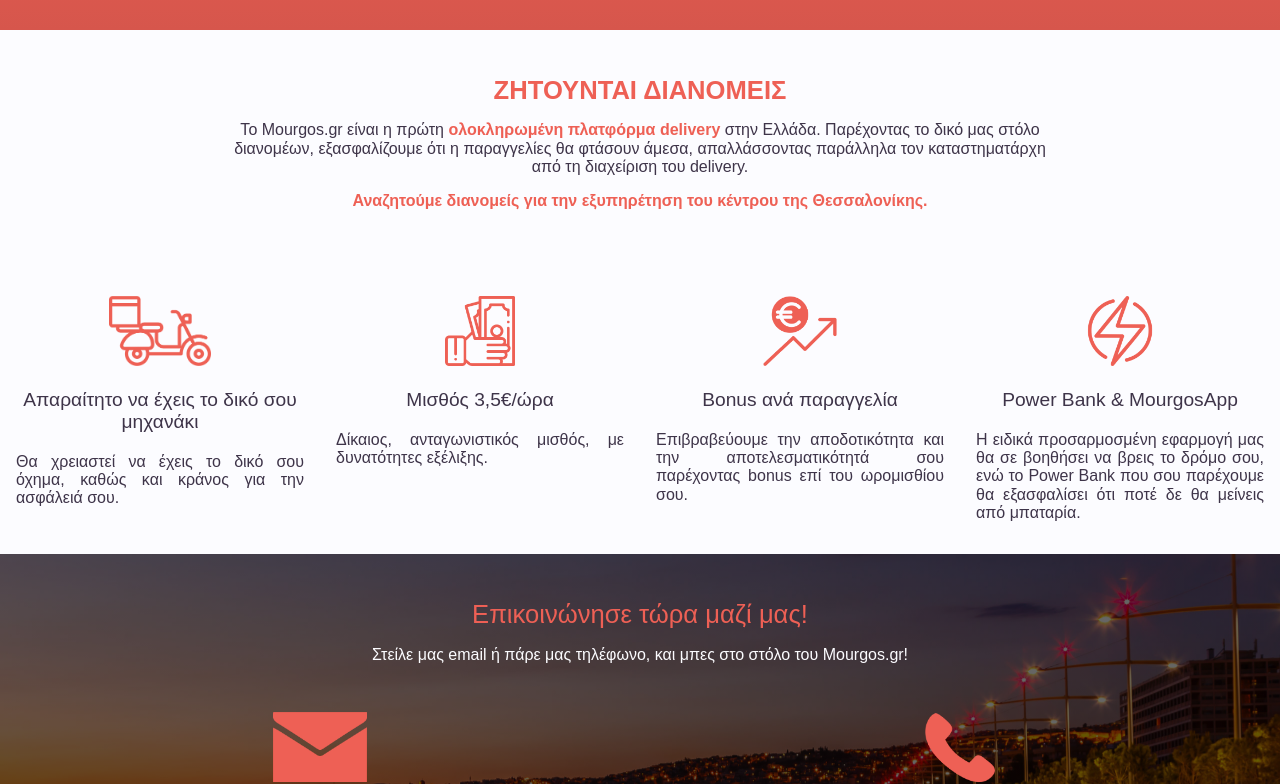
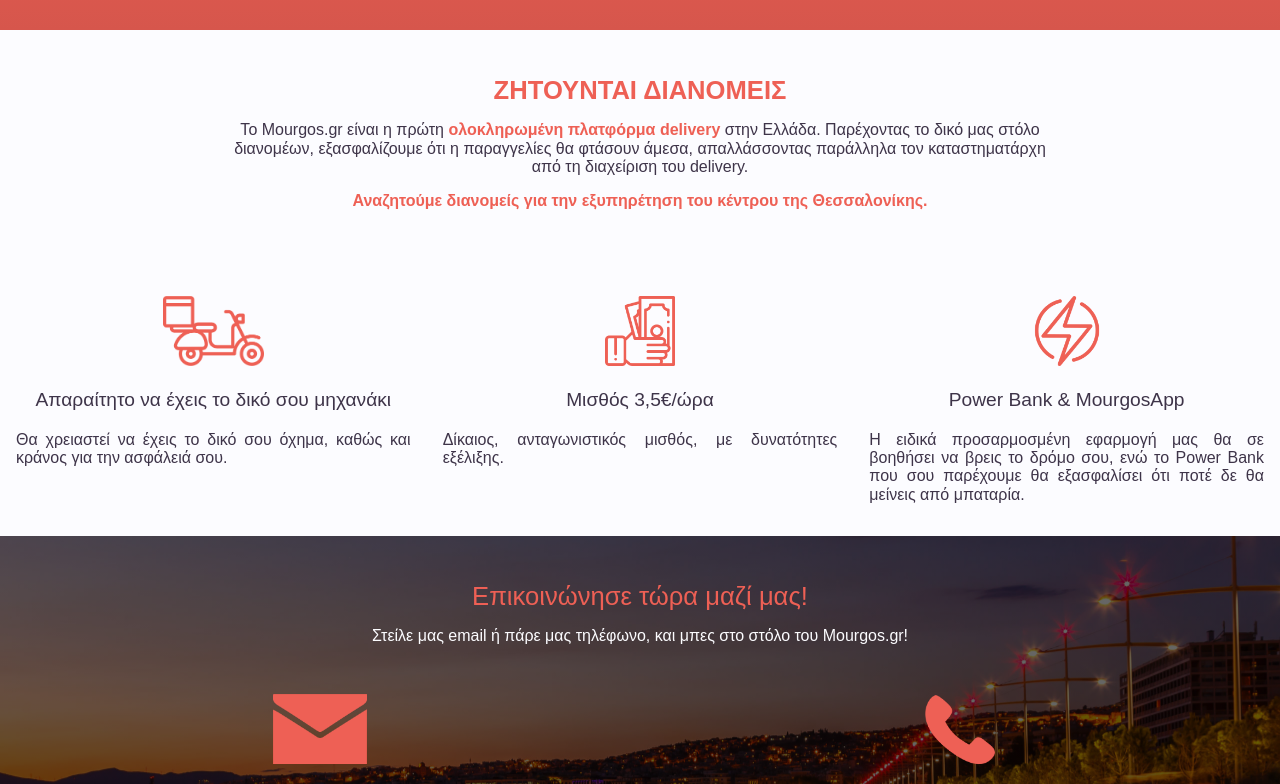
Before and after one commit to dimnls/mourgos-delivery, a plain HTML site: page index.html in a window 1280 px wide. Shown: the part 316-1100 px from the top of the page. Drawn offline with nearby package versions, Linux system fonts and the light colour scheme; a web font is replaced by a local one.

Commit message:
remove bonus

```diff
--- a/index.html
+++ b/index.html
@@ -72,7 +72,7 @@
     </div>
 
     <div class="pure-g">
-      <div class="pure-u-1 pure-u-md-1-2 pure-u-lg-1-4">
+      <div class="pure-u-1 pure-u-md-1-3 pure-u-lg-1-3">
         <div class='l-box'>
           <div class='center'>
             <img class='feature-icon' alt='concentrate on what matters' src='img/scooter.png'>
@@ -82,7 +82,7 @@
           </p>
         </div>
       </div>
-      <div class="pure-u-1 pure-u-md-1-2 pure-u-lg-1-4">
+      <div class="pure-u-1 pure-u-md-1-3 pure-u-lg-1-3">
         <div class='l-box'>
           <div class='center'>
             <img class='feature-icon' alt='save money' src='img/money.png'>
@@ -93,7 +93,7 @@
           </p>
         </div>
       </div>
-      <div class="pure-u-1 pure-u-md-1-2 pure-u-lg-1-4">
+      <!-- <div class="pure-u-1 pure-u-md-1-2 pure-u-lg-1-4">
         <div class='l-box'>
           <div class='center'>
             <img class='feature-icon' alt='no risk' src='img/profit.png'>
@@ -103,8 +103,8 @@
             παρέχοντας bonus επί του ωρομισθίου σου.
           </p>
         </div>
-      </div>
-      <div class="pure-u-1 pure-u-md-1-2 pure-u-lg-1-4">
+      </div> -->
+      <div class="pure-u-1 pure-u-md-1-3 pure-u-lg-1-3">
         <div class='l-box'>
           <div class='center'>
             <img class='feature-icon' alt='fair employment' src='img/power.png'>
```
